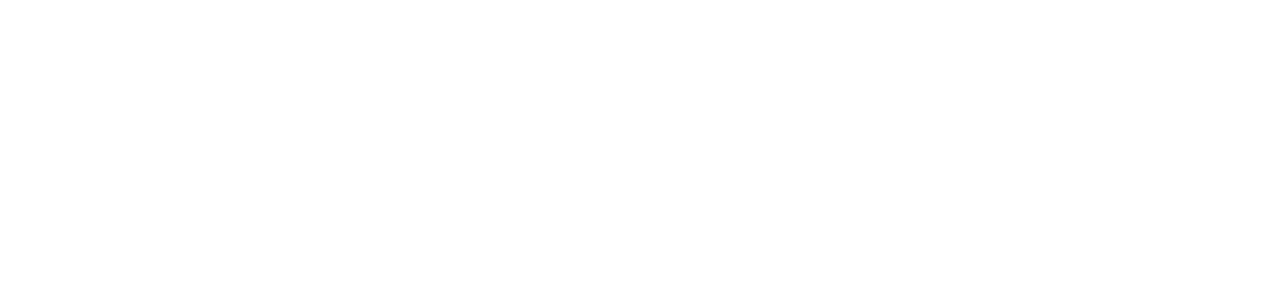
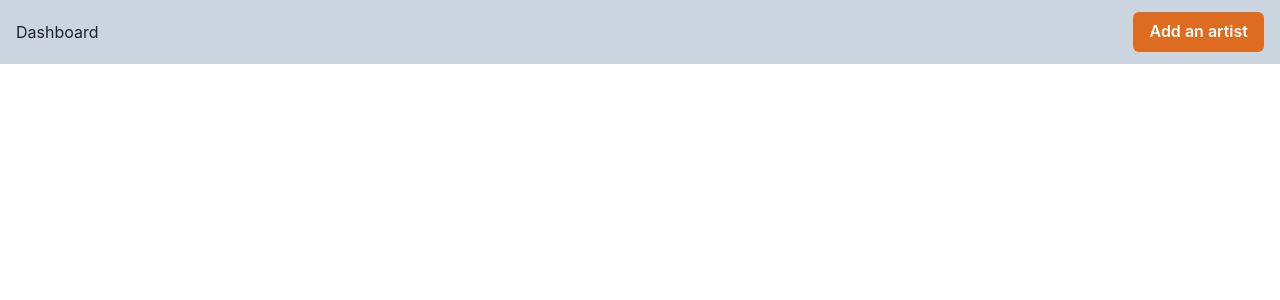
Before and after one commit to RezaRahemtola/playground, a React (Create React App) app in the folder react/pool2022-day05/artists-book/: page /dashboard in a window 1280 px wide. Before the commit this address had no page. Shown: the top 300 px of the page. Built offline with nearby package versions, Linux system fonts and the light colour scheme.

Commit message:
[ADD] Dashboard started

```diff
--- a/react/pool2022-day05/artists-book/src/app/Routes.tsx
+++ b/react/pool2022-day05/artists-book/src/app/Routes.tsx
@@ -3,6 +3,7 @@
 import Home from 'pages/Home';
 import Register from 'pages/Register';
 import Login from 'pages/Login';
+import Dashboard from 'pages/Dashboard';
 
 function Routes(): JSX.Element {
 	return (
@@ -11,6 +12,7 @@
 				<Route path="/" element={<Home />} />
 				<Route path="register" element={<Register />} />
 				<Route path="login" element={<Login />} />
+				<Route path="dashboard" element={<Dashboard />} />
 			</RouterRoutes>
 		</BrowserRouter>
 	);
--- /dev/null
+++ b/react/pool2022-day05/artists-book/src/components/Bar/TopBar.tsx
@@ -0,0 +1,20 @@
+import { Box, Flex, Link, Button, useColorModeValue } from '@chakra-ui/react';
+
+import { Link as RouteLink } from 'react-router-dom';
+
+function TopBar() {
+	return (
+		<>
+			<Box bg={useColorModeValue('gray.300', 'gray.1000')} px={4}>
+				<Flex h={16} alignItems={'center'} justifyContent={'space-between'}>
+					<Link as={RouteLink} to="/dashboard" id="dashboard">
+						Dashboard
+					</Link>
+					<Button colorScheme="orange">Add an artist</Button>
+				</Flex>
+			</Box>
+		</>
+	);
+}
+
+export default TopBar;
--- /dev/null
+++ b/react/pool2022-day05/artists-book/src/pages/Dashboard.tsx
@@ -0,0 +1,14 @@
+import { useState } from 'react';
+import { Link as RouteLink } from 'react-router-dom';
+
+import TopBar from 'components/Bar/TopBar';
+
+function Dashboard(): JSX.Element {
+	return (
+		<>
+			<TopBar />
+		</>
+	);
+}
+
+export default Dashboard;
--- a/react/pool2022-day05/artists-book/src/pages/Login.tsx
+++ b/react/pool2022-day05/artists-book/src/pages/Login.tsx
@@ -12,7 +12,9 @@
 			<Input placeholder="Email" onChange={(evt) => setEmail(evt.target.value)} />
 			<PasswordInput onChange={(evt) => setPassword(evt.target.value)} />
 			<Button onClick={() => console.log(`email: ${email}, password: ${password}`)} id="login">
-				Submit
+				<Link as={RouteLink} to="/dashboard">
+					Submit
+				</Link>
 			</Button>
 			<Link as={RouteLink} to="/register" id="register">
 				Register
```
Also changed, not shown: react/pool2022-day05/artists-book/src/types/artist.ts (added, +7 -0 lines).
